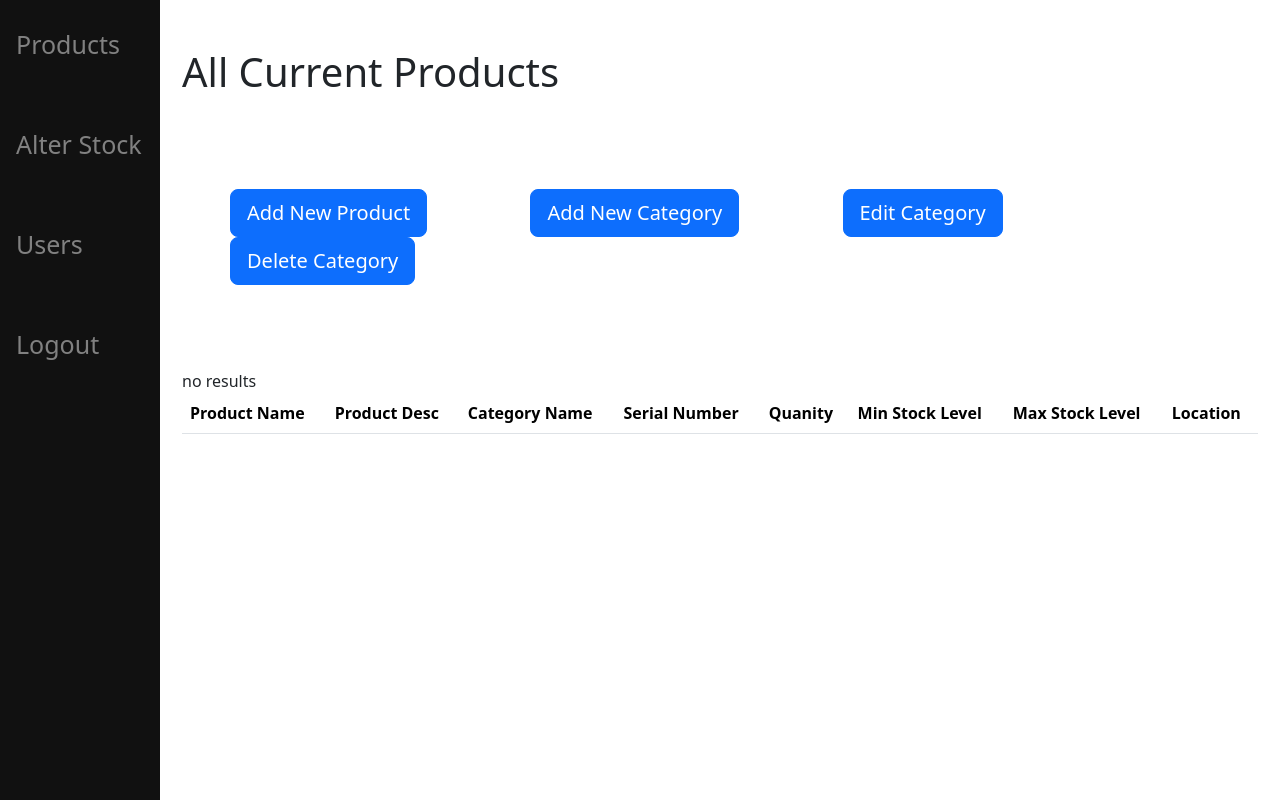
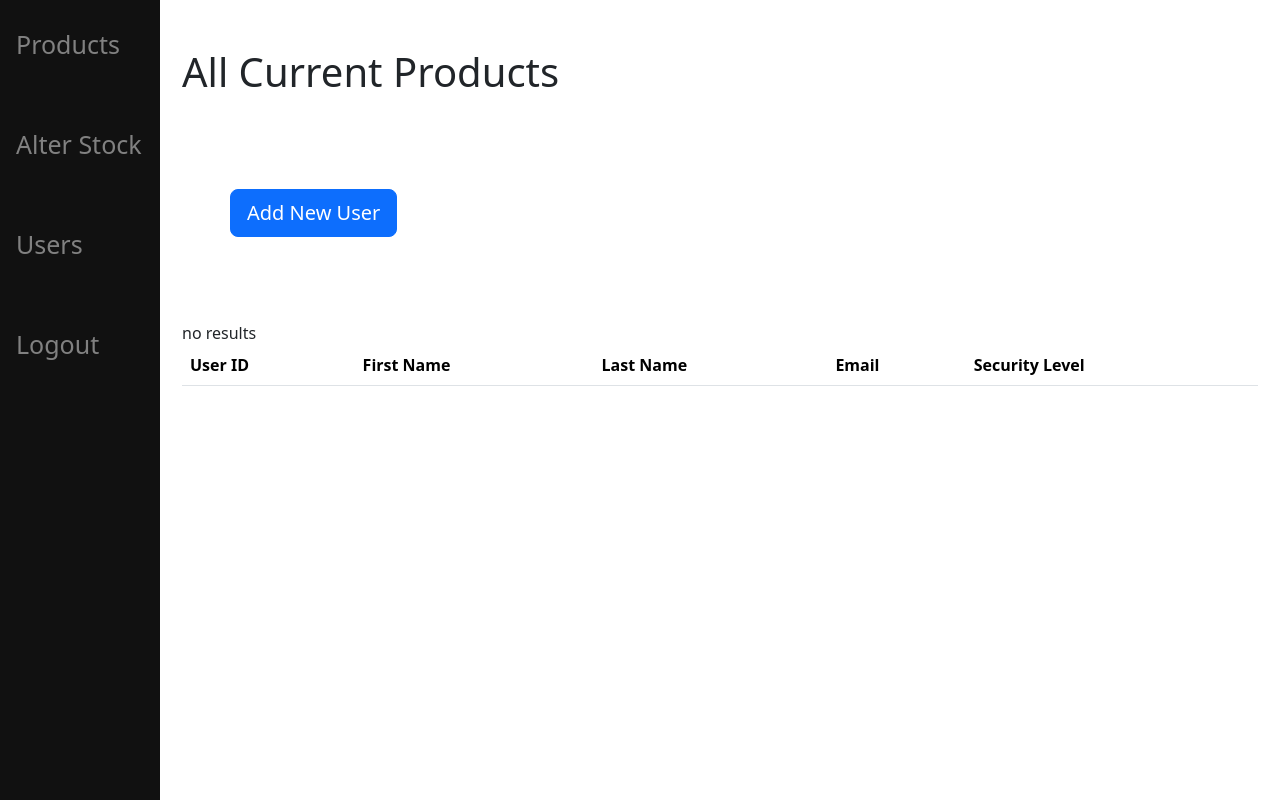
Before and after one commit to harryseansmith99/final-year-project, a PHP site: page /users.php in a window 1280 px wide. Run offline with PHP 8.4, Linux system fonts and the light colour scheme; lists and menus that the app fills with data are empty.

Commit message:
update template for users.php, link it in sidebar

```diff
--- a/includes/sidebar.php
+++ b/includes/sidebar.php
@@ -5,7 +5,7 @@ https://www.w3schools.com/howto/howto_css_fixed_sidebar.asp
 <div class="sidenav">
   <a href="products.php">Products</a>
   <a href="alterStock.php">Alter Stock</a>
-  <a href="#Users">Users</a>
+  <a href="users.php">Users</a>
   <a href="#Logout">Logout</a>
 
 </div>
--- a/users.php
+++ b/users.php
@@ -20,24 +20,18 @@
             <h1 id="my_header">All Current Products</h1>
             <br><br>
 
-            <a class="btn btn-primary btn-lg mx-5" href="addProduct.php" role="button">Add New Product</a>
-            <a class="btn btn-primary btn-lg mx-5" href="addCategory.php" role="button">Add New Category</a>
-            <a class="btn btn-primary btn-lg mx-5" href="editCategory.php" role="button">Edit Category</a>
-            <a class="btn btn-primary btn-lg mx-5" href="deleteCategory.php" role="button">Delete Category</a>
+            <a class="btn btn-primary btn-lg mx-5" href="#add-new-user" role="button">Add New User</a>
             <br><br><br>
 
             <div class="content">
                 <table class="table">
                     <thead>
                         <tr class="fs-9">
-                            <th>Product Name</th>
-                            <th>Product Desc</th>
-                            <th>Category Name</th>
-                            <th>Serial Number</th>
-                            <th>Quanity</th>
-                            <th>Min Stock Level</th>
-                            <th>Max Stock Level</th>
-                            <th>Location</th>
+                            <th>User ID</th>
+                            <th>First Name</th>
+                            <th>Last Name</th>
+                            <th>Email</th>
+                            <th>Security Level</th>
                         </tr>
                     </thead>
                 <?php
@@ -45,32 +39,29 @@
                 // connection settings
                 include "includes/connectionSettings.php";
 
-                $sql = "CALL proc_getAllProducts()";
+                $sql = "CALL proc_getAllUsers()";
 
                 $result = mysqli_query($conn, $sql);
 
-                // show all products in a table
+                // show all users in a table
                 if ($result->num_rows > 0) {
                     while ($row = mysqli_fetch_assoc($result)) {
                         // for the edit and delete buttons we can simply use
-                        // $row[productID], this will allow us to use $_GET
+                        // $row[userID], this will allow us to use $_GET
                         // to edit or delete the product on that row
                         echo "
                         <tr>
-                            <td>$row[productName]</td>
-                            <td>$row[productDescription]</td>
-                            <td>$row[categoryName]</td>
-                            <td>$row[productSerialNumber]</td>
-                            <td>$row[quantity]</td>
-                            <td>$row[minimumStockLevel]</td>
-                            <td>$row[maximumStockLevel]</td>
-                            <td>$row[storageLocation]</td>
+                            <td>$row[userID]</td>
+                            <td>$row[firstName]</td>
+                            <td>$row[lastName]</td>
+                            <td>$row[email]</td>
+                            <td>$row[secLevel]</td>
                             <td>
-                                <a class='btn btn-primary btn-sm' href='editProduct.php?editProductId=$row[productID]'>
+                                <a class='btn btn-primary btn-sm' href=#edit-user>
                                     <span class='button-font'>Edit</span><br>
                                     <span class='button-font'>Product</span>
                                 </a>
-                                <a class='btn btn-danger btn-sm' href='deleteProduct.php?deleteProductId=$row[productID]'>
+                                <a class='btn btn-danger btn-sm' href=#delete-user>
                                     <span class='button-font'>Delete</span><br>
                                     <span class='button-font'>Product</span>
                                 </a>
```
